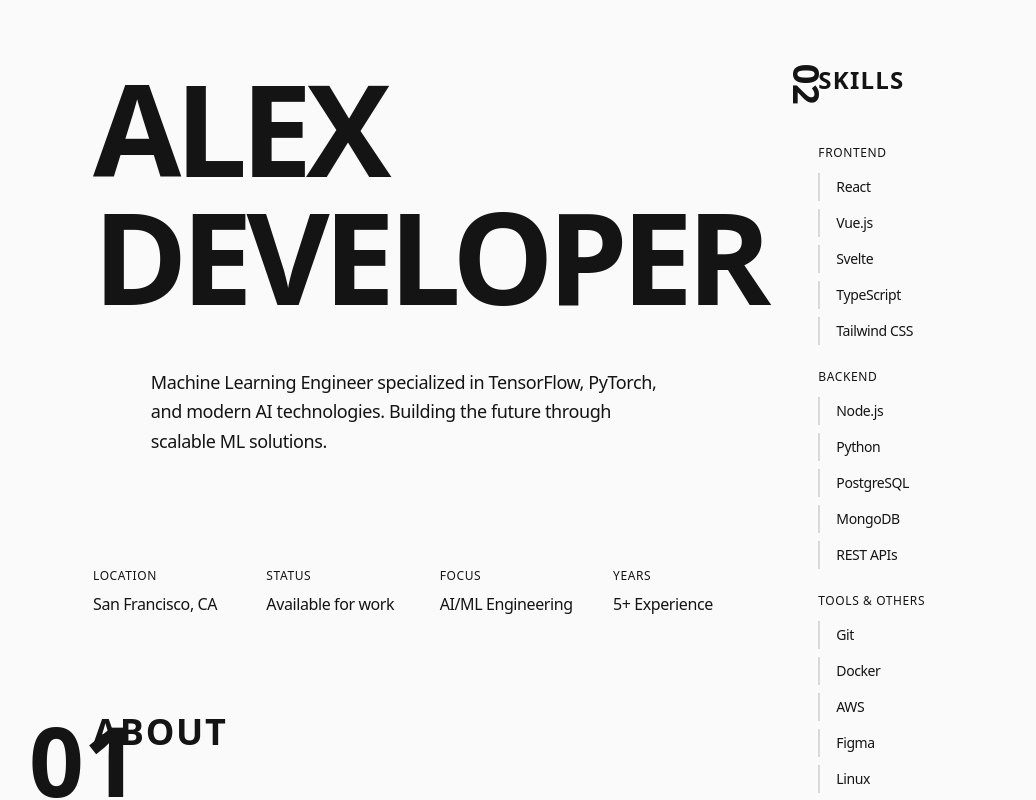
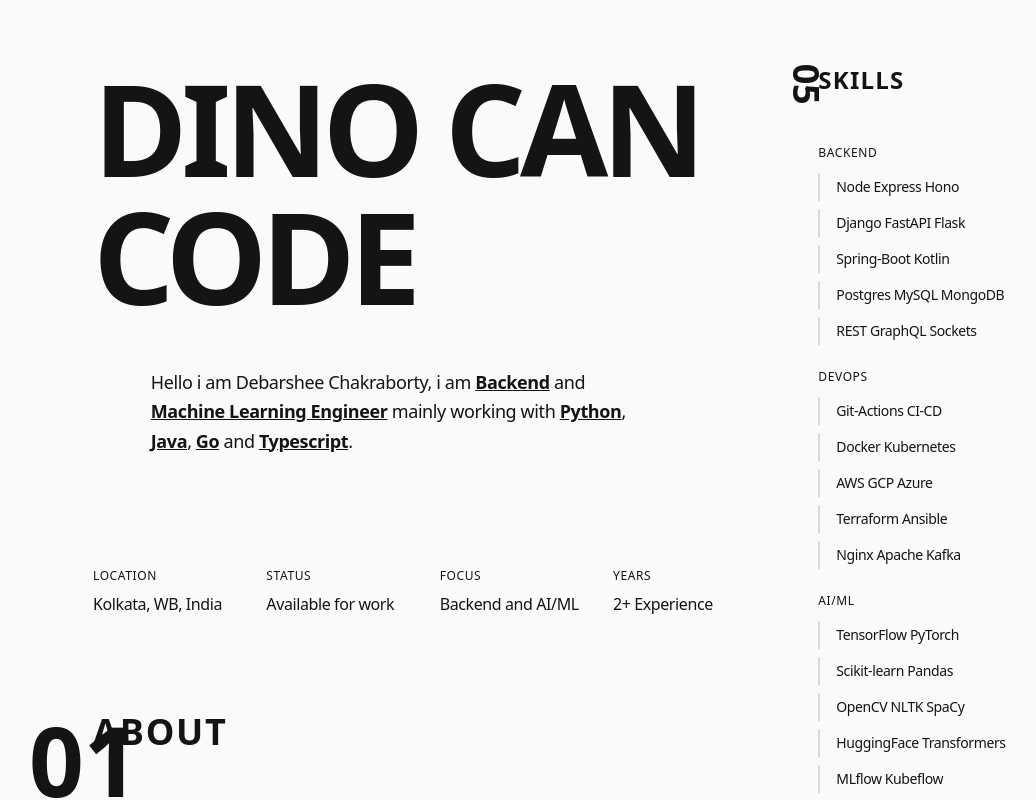
Before and after one commit to dinocodesx/svportfolio, a SvelteKit app: page / in a window 1280 px wide. Shown: the top 800 px of the page, without its empty margins (35-1071 px from the left). Built offline with nearby package versions, Linux system fonts and the light colour scheme.

Commit message:
Updated data

```diff
--- a/src/components/Hero.svelte
+++ b/src/components/Hero.svelte
@@ -16,9 +16,9 @@
 			<h1
 				class={`text-8xl leading-none font-black tracking-tighter lg:text-9xl ${mounted ? 'opacity-100' : 'opacity-0'}`}
 			>
-				ALEX
+				DINO CAN
 				<br />
-				<span class="text-muted-foreground">DEVELOPER</span>
+				<span class="text-muted-foreground">CODE</span>
 			</h1>
 
 			<!-- Geometric Element -->
@@ -38,8 +38,12 @@
 					class={`text-muted-foreground max-w-lg text-lg leading-relaxed font-light ${mounted ? 'opacity-100' : 'opacity-0'}`}
 					style="animation-delay: 0.3s;"
 				>
-					Machine Learning Engineer specialized in TensorFlow, PyTorch, and modern AI technologies.
-					Building the future through scalable ML solutions.
+					Hello i am Debarshee Chakraborty, i am <span class="font-bold underline">Backend</span>
+					and <span class="font-bold underline">Machine Learning Engineer</span> mainly working with
+					<span class="font-bold underline">Python</span>,
+					<span class="font-bold underline">Java</span>, <span class="font-bold underline">Go</span>
+					and
+					<span class="font-bold underline">Typescript</span>.
 				</p>
 			</div>
 		</div>
@@ -54,7 +58,7 @@
 					<div class="text-muted-foreground text-xs font-medium tracking-wider uppercase">
 						Location
 					</div>
-					<div class="font-medium">San Francisco, CA</div>
+					<div class="font-medium">Kolkata, WB, India</div>
 				</div>
 			</div>
 			<div class="col-span-3">
@@ -70,7 +74,7 @@
 					<div class="text-muted-foreground text-xs font-medium tracking-wider uppercase">
 						Focus
 					</div>
-					<div class="font-medium">AI/ML Engineering</div>
+					<div class="font-medium">Backend and AI/ML</div>
 				</div>
 			</div>
 			<div class="col-span-3">
@@ -78,7 +82,7 @@
 					<div class="text-muted-foreground text-xs font-medium tracking-wider uppercase">
 						Years
 					</div>
-					<div class="font-medium">5+ Experience</div>
+					<div class="font-medium">2+ Experience</div>
 				</div>
 			</div>
 		</div>
--- a/src/components/Skills.svelte
+++ b/src/components/Skills.svelte
@@ -24,7 +24,7 @@
 		class={`absolute top-0 -left-8 ${mounted ? 'opacity-100' : 'opacity-0'}`}
 		style="animation-delay: 0.8s;"
 	>
-		<div class="text-muted-foreground/30 rotate-90 text-4xl font-black select-none">02</div>
+		<div class="text-muted-foreground/30 rotate-90 text-4xl font-black select-none">05</div>
 	</div>
 
 	<div class="space-y-8">
--- a/src/components/Volunteering.svelte
+++ b/src/components/Volunteering.svelte
@@ -16,7 +16,7 @@
 		class={`absolute top-0 -left-8 ${mounted ? 'opacity-100' : 'opacity-0'}`}
 		style="animation-delay: 1.2s;"
 	>
-		<div class="text-muted-foreground/30 rotate-90 text-4xl font-black select-none">03</div>
+		<div class="text-muted-foreground/30 rotate-90 text-4xl font-black select-none">06</div>
 	</div>
 
 	<div class="space-y-8">
--- a/src/data/links.json
+++ b/src/data/links.json
@@ -3,49 +3,42 @@
 		"id": 1,
 		"name": "Portfolio Website",
 		"url": "/",
-		"description": "Check out my complete portfolio with projects and experience",
+		"description": "Check out my portfolio",
 		"icon": "M12 2L2 7l10 5 10-5-10-5zM2 17l10 5 10-5M2 12l10 5 10-5"
 	},
 	{
 		"id": 2,
 		"name": "GitHub",
 		"url": "https://github.com/debarshee2004",
-		"description": "View my code and open source contributions",
+		"description": "View my code and contributions",
 		"icon": "M12 0c-6.626 0-12 5.373-12 12 0 5.302 3.438 9.8 8.207 11.387.599.111.793-.261.793-.577v-2.234c-3.338.726-4.033-1.416-4.033-1.416-.546-1.387-1.333-1.756-1.333-1.756-1.089-.745.083-.729.083-.729 1.205.084 1.839 1.237 1.839 1.237 1.07 1.834 2.807 1.304 3.492.997.107-.775.418-1.305.762-1.604-2.665-.305-5.467-1.334-5.467-5.931 0-1.311.469-2.381 1.236-3.221-.124-.303-.535-1.524.117-3.176 0 0 1.008-.322 3.301 1.23.957-.266 1.983-.399 3.003-.404 1.02.005 2.047.138 3.006.404 2.291-1.552 3.297-1.23 3.297-1.23.653 1.653.242 2.874.118 3.176.77.84 1.235 1.911 1.235 3.221 0 4.609-2.807 5.624-5.479 5.921.43.372.823 1.102.823 2.222v3.293c0 .319.192.694.801.576 4.765-1.589 8.199-6.086 8.199-11.386 0-6.627-5.373-12-12-12z"
 	},
 	{
 		"id": 3,
 		"name": "LinkedIn",
-		"url": "https://linkedin.com/in/debarsheedas2004",
+		"url": "https://linkedin.com/in/debarshee2004",
 		"description": "Connect with me professionally",
 		"icon": "M20.447 20.452h-3.554v-5.569c0-1.328-.027-3.037-1.852-3.037-1.853 0-2.136 1.445-2.136 2.939v5.667H9.351V9h3.414v1.561h.046c.477-.9 1.637-1.85 3.37-1.85 3.601 0 4.267 2.37 4.267 5.455v6.286zM5.337 7.433c-1.144 0-2.063-.926-2.063-2.065 0-1.138.92-2.063 2.063-2.063 1.14 0 2.064.925 2.064 2.063 0 1.139-.925 2.065-2.064 2.065zm1.782 13.019H3.555V9h3.564v11.452zM22.225 0H1.771C.792 0 0 .774 0 1.729v20.542C0 23.227.792 24 1.771 24h20.451C23.2 24 24 23.227 24 22.271V1.729C24 .774 23.2 0 22.222 0h.003z"
 	},
 	{
 		"id": 4,
 		"name": "Twitter",
-		"url": "https://twitter.com/debarshee2004",
-		"description": "Follow my thoughts on tech and development",
+		"url": "https://x.com/dinocodes69",
+		"description": "Thoughts on tech and development",
 		"icon": "M23.953 4.57a10 10 0 01-2.825.775 4.958 4.958 0 002.163-2.723c-.951.555-2.005.959-3.127 1.184a4.92 4.92 0 00-8.384 4.482C7.69 8.095 4.067 6.13 1.64 3.162a4.822 4.822 0 00-.666 2.475c0 1.71.87 3.213 2.188 4.096a4.904 4.904 0 01-2.228-.616v.06a4.923 4.923 0 003.946 4.827 4.996 4.996 0 01-2.212.085 4.936 4.936 0 004.604 3.417 9.867 9.867 0 01-6.102 2.105c-.39 0-.779-.023-1.17-.067a13.995 13.995 0 007.557 2.209c9.053 0 13.998-7.496 13.998-13.985 0-.21 0-.42-.015-.63A9.935 9.935 0 0024 4.59z"
 	},
 	{
 		"id": 5,
 		"name": "Email",
-		"url": "mailto:debarsheedas2004@gmail.com",
+		"url": "mailto:debarshee.chakraborty.work@gmail.com",
 		"description": "Get in touch directly",
 		"icon": "M24 5.457v13.909c0 .904-.732 1.636-1.636 1.636h-3.819V11.73L12 16.64l-6.545-4.91v9.273H1.636A1.636 1.636 0 0 1 0 19.366V5.457c0-.904.732-1.636 1.636-1.636h3.819v.001L12 8.773l6.545-4.951h3.819C23.268 3.821 24 4.553 24 5.457z"
 	},
 	{
 		"id": 6,
-		"name": "Blog",
-		"url": "/blogs",
-		"description": "Read my latest thoughts on ML and technology",
+		"name": "Medium",
+		"url": "https://medium.com/@debarshee2004",
+		"description": "Read my latest blogs on ML and tech",
 		"icon": "M13.54 12a6.8 6.8 0 01-6.77 6.82A6.8 6.8 0 010 12a6.8 6.8 0 016.77-6.82A6.8 6.8 0 0113.54 12zM20.96 12c0 3.54-1.51 6.42-3.38 6.42-1.87 0-3.39-2.88-3.39-6.42s1.52-6.42 3.39-6.42 3.38 2.88 3.38 6.42M24 12c0 3.17-.53 5.75-1.19 5.75-.66 0-1.19-2.58-1.19-5.75s.53-5.75 1.19-5.75S24 8.83 24 12z"
-	},
-	{
-		"id": 7,
-		"name": "Resume",
-		"url": "/resume.pdf",
-		"description": "Download my resume",
-		"icon": ""
 	}
 ]
--- a/src/data/skills.json
+++ b/src/data/skills.json
@@ -1,32 +1,32 @@
 [
 	{
-		"category": "Frontend",
+		"category": "Backend",
 		"skills": [
-			{ "name": "React", "level": 90 },
-			{ "name": "Vue.js", "level": 85 },
-			{ "name": "Svelte", "level": 80 },
-			{ "name": "TypeScript", "level": 88 },
-			{ "name": "Tailwind CSS", "level": 92 }
+			{ "name": "Node Express Hono" },
+			{ "name": "Django FastAPI Flask" },
+			{ "name": "Spring-Boot Kotlin" },
+			{ "name": "Postgres MySQL MongoDB" },
+			{ "name": "REST GraphQL Sockets" }
 		]
 	},
 	{
-		"category": "Backend",
+		"category": "Devops",
 		"skills": [
-			{ "name": "Node.js", "level": 85 },
-			{ "name": "Python", "level": 82 },
-			{ "name": "PostgreSQL", "level": 78 },
-			{ "name": "MongoDB", "level": 75 },
-			{ "name": "REST APIs", "level": 90 }
+			{ "name": "Git-Actions CI-CD" },
+			{ "name": "Docker Kubernetes" },
+			{ "name": "AWS GCP Azure" },
+			{ "name": "Terraform Ansible" },
+			{ "name": "Nginx Apache Kafka" }
 		]
 	},
 	{
-		"category": "Tools & Others",
+		"category": "AI/ML",
 		"skills": [
-			{ "name": "Git", "level": 95 },
-			{ "name": "Docker", "level": 80 },
-			{ "name": "AWS", "level": 75 },
-			{ "name": "Figma", "level": 85 },
-			{ "name": "Linux", "level": 88 }
+			{ "name": "TensorFlow PyTorch" },
+			{ "name": "Scikit-learn Pandas" },
+			{ "name": "OpenCV NLTK SpaCy" },
+			{ "name": "HuggingFace Transformers" },
+			{ "name": "MLflow Kubeflow" }
 		]
 	}
 ]
--- a/src/routes/+page.svelte
+++ b/src/routes/+page.svelte
@@ -9,10 +9,10 @@
 </script>
 
 <svelte:head>
-	<title>Alex Developer - Machine Learning Engineer Portfolio</title>
+	<title>Dino Codes - Engineer Portfolio</title>
 	<meta
 		name="description"
-		content="Machine Learning Engineer specializing in TensorFlow, PyTorch, and modern AI technologies. View my projects, research, and experience."
+		content="Machine Learning and Backend Engineer specializing in Python, Java, Go and Typescript, and modern AI technologies."
 	/>
 </svelte:head>
 
```
